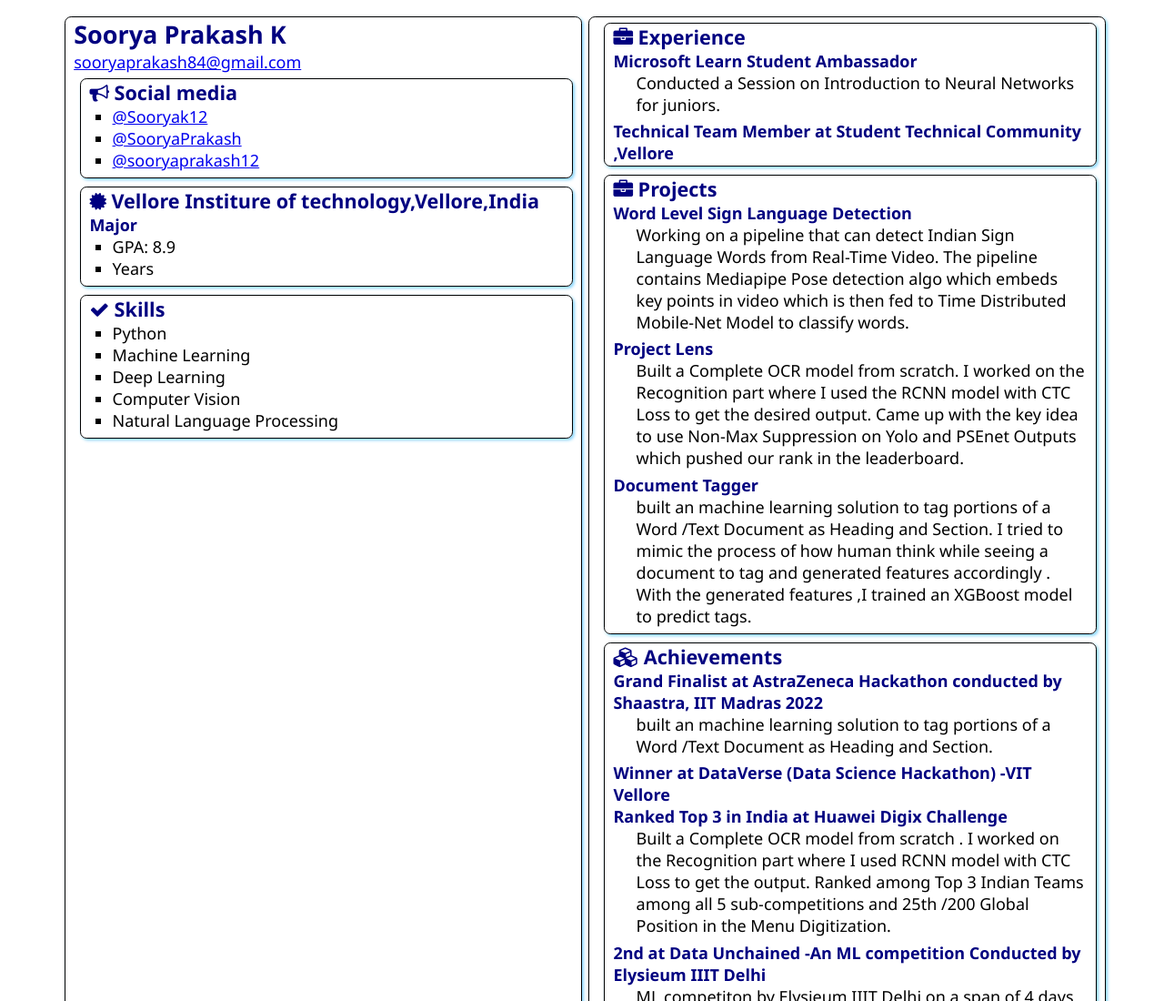
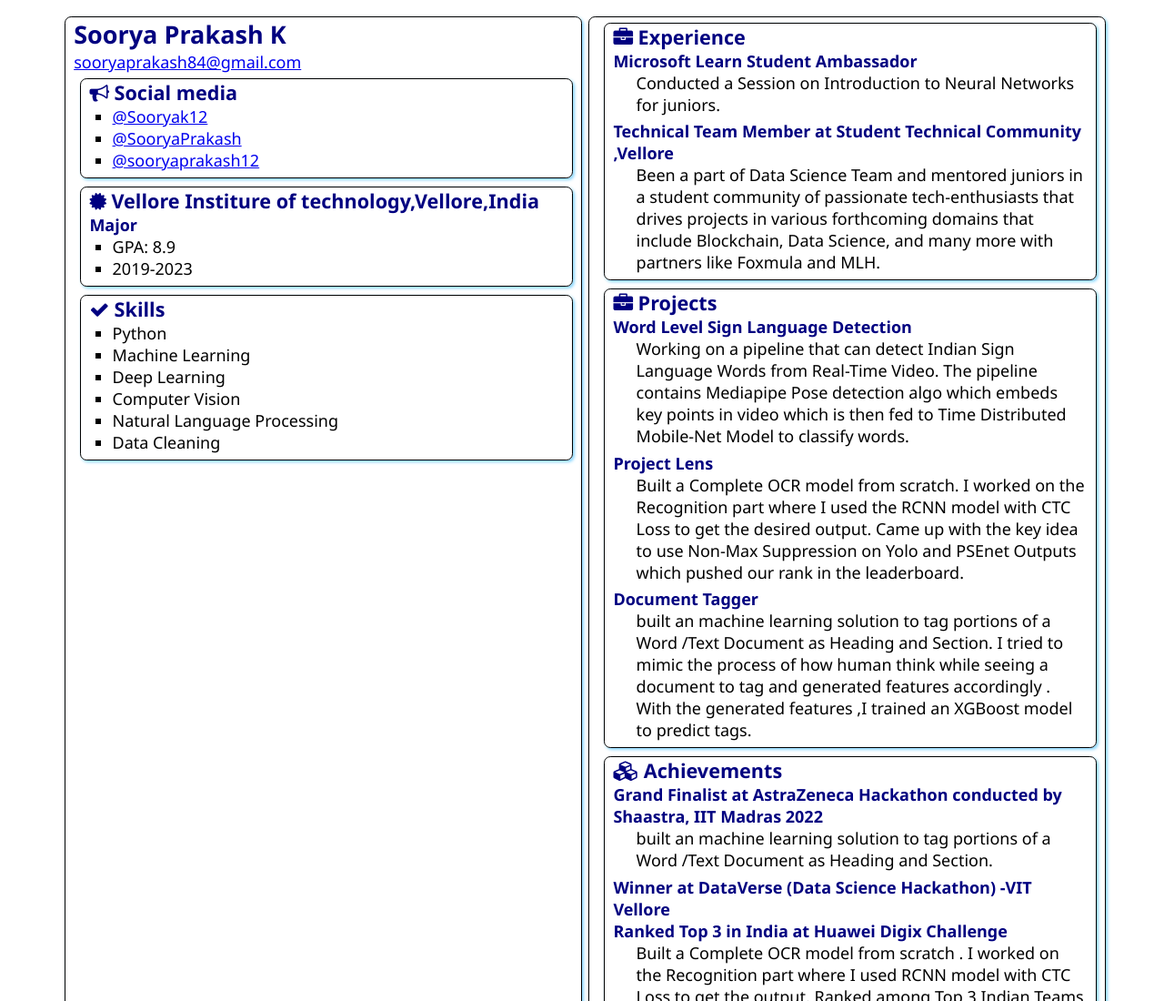
Before and after one commit to Sooryak12/-SATechnicalOnboarding, a plain HTML site: page src/index.html in a window 1280 px wide. Shown: the top 1100 px of the page at 91% size. Drawn offline with Linux system fonts and the light colour scheme.

Commit message:
Update index.html

```diff
--- a/src/index.html
+++ b/src/index.html
@@ -36,7 +36,7 @@
                     <h3>Major</h3>
                     <ul>
                         <li>GPA: 8.9</li>
-                        <li>Years</li>
+                        <li>2019-2023</li>
                     </ul>
                 </div>
             </section>
@@ -52,6 +52,7 @@
                     <li>Deep Learning</li>
                     <li>Computer Vision</li>
                     <li>Natural Language Processing</li>
+                    <li>Data Cleaning</li>
                 </ul>
             </section>
         </article>
@@ -65,6 +66,7 @@
                 <ul>Conducted a Session on Introduction to Neural Networks for juniors.
                 </ul>
                 <h3>Technical Team Member at Student Technical Community ,Vellore </h3>
+                <ul>Been a part of Data Science Team and mentored juniors in a student community of passionate tech-enthusiasts that drives projects in various forthcoming domains that include Blockchain, Data Science, and many more with partners like Foxmula and MLH.</ul>
             </section>
             <section class="box">
             <h2>
```
